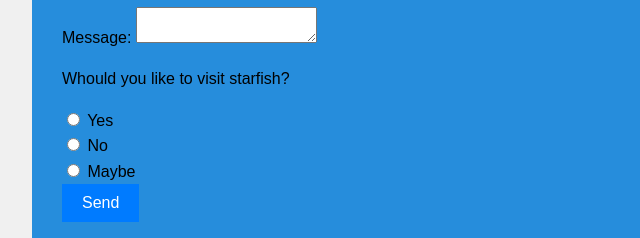
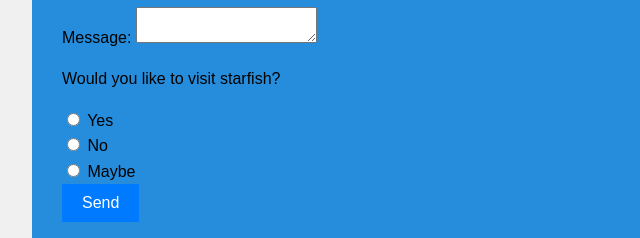
Before and after one commit to park0625/park0625.github.io, a plain HTML site: page midterm/index.html in a window 1280 px wide. Shown: the part 1165-1403 px from the top of the page, 178-818 px from the left. Drawn offline with Linux system fonts and the light colour scheme.

Commit message:
corrected some spellings

```diff
--- a/midterm/index.html
+++ b/midterm/index.html
@@ -61,7 +61,7 @@
             </div>
                 <label for="message">Message:</label>
                 <textarea id="message" name="message"></textarea>
-                <p>Whould you like to visit starfish?</p>
+                <p>Would you like to visit starfish?</p>
                     <div>
                         <input type="radio" id="yes" name="visit" value="yes">
                         <label for="yes">Yes</label>
```
